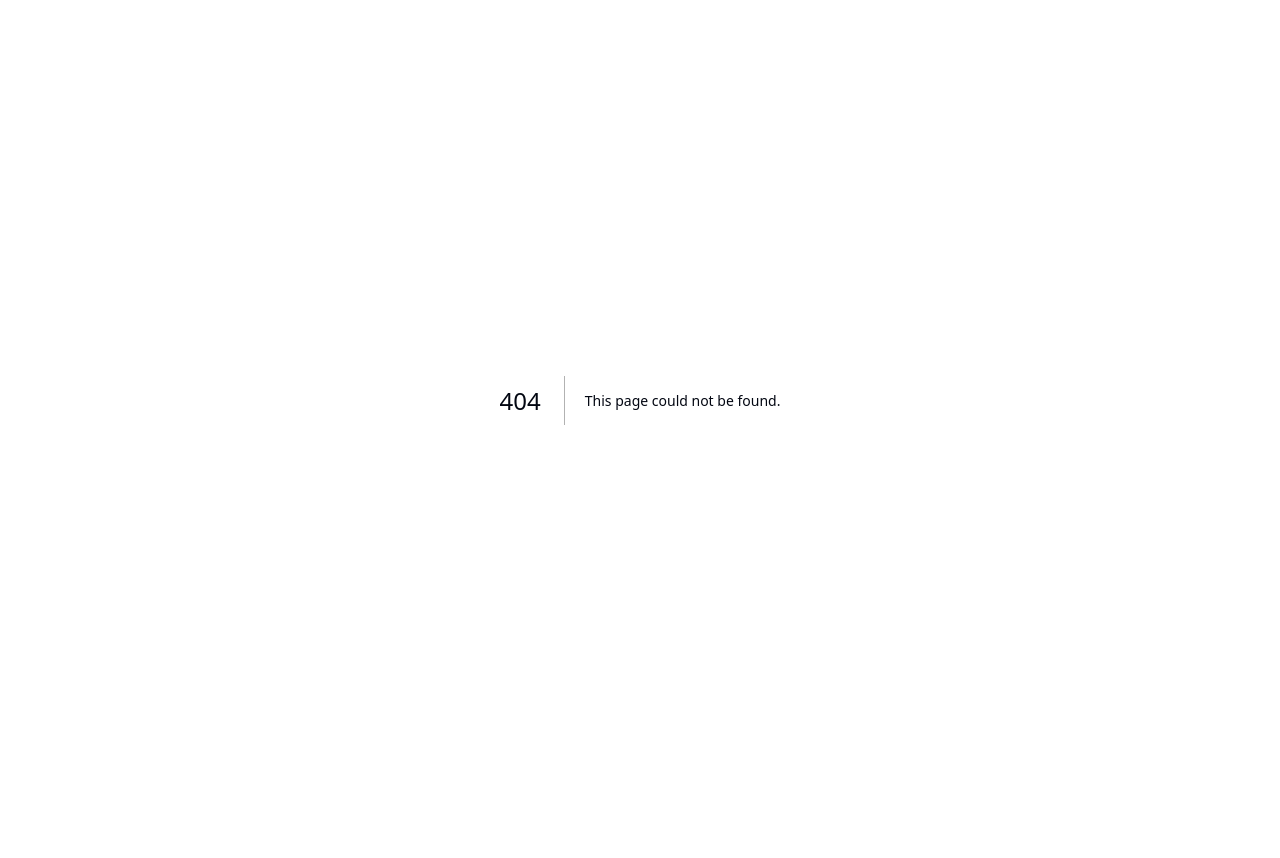
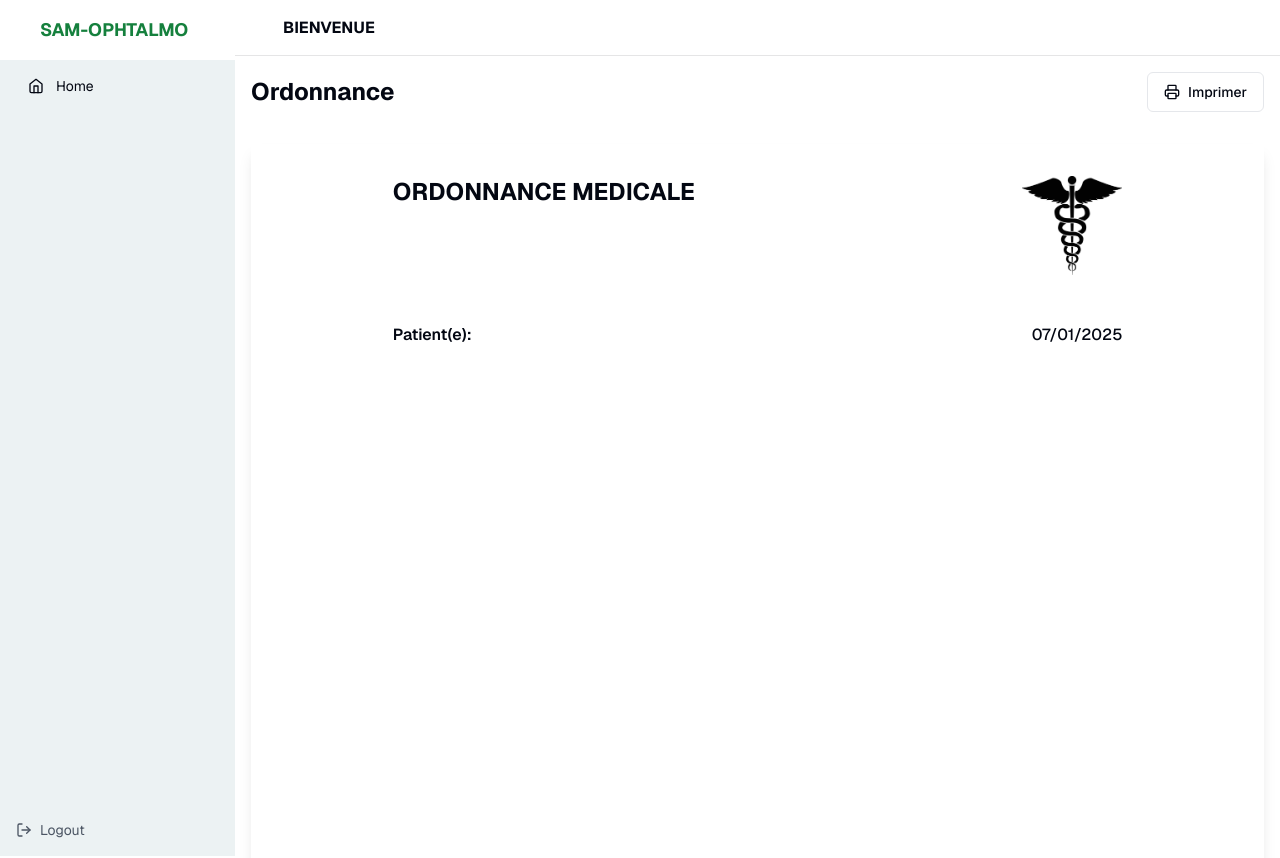
Before and after one commit to Datagramme-Inc/SAM-Ophtalmo, a Next.js app: page /dashboard/medecin/prescription in a window 1280 px wide. Before the commit this address had no page. Shown: the top 858 px of the page. Before the commit the page ends 800 px from the top, so only its background shows below. Built offline with nearby package versions, Linux system fonts and the light colour scheme; no server answers.

Commit message:
feat: add print prescription feature

```diff
--- a/app/dashboard/medecin/patient_detail/[id_patient]/page.tsx
+++ b/app/dashboard/medecin/patient_detail/[id_patient]/page.tsx
@@ -33,6 +33,8 @@ import {
 } from "@/types/entities.types";
 import { UpdateObservation } from "@/app/api/query";
 import { Card, CardHeader, CardTitle, CardContent } from "@/components/ui/card";
+import Link from "next/link";
+import { Pencil, FileText } from "lucide-react";
 
 function page({ params }: { params: { id_patient: string } }) {
   //patient state
@@ -711,6 +713,24 @@ function page({ params }: { params: { id_patient: string } }) {
           </AccordionContent>
         </AccordionItem>
       </Accordion>
+      <div className="flex space-x-4 items-center mt-6">
+        <Link href={`/dashboard/medecin/add_patient?pid=${params.id_patient}`}>
+          <Button variant="outline" size="sm">
+            <Pencil className="mr-2 h-4 w-4" />
+            Modifier
+          </Button>
+        </Link>
+        <Link
+          href={`/dashboard/medecin/prescription?patientName=${encodeURIComponent(
+            `${patient?.nom || ""} ${patient?.prenom || ""}`
+          )}`}
+        >
+          <Button variant="outline" size="sm">
+            <FileText className="mr-2 h-4 w-4" />
+            Ordonnance
+          </Button>
+        </Link>
+      </div>
     </div>
   );
 }
--- /dev/null
+++ b/app/dashboard/medecin/prescription/page.tsx
@@ -0,0 +1,42 @@
+"use client";
+
+import PrintablePrescription from "@/components/PrintablePrescription";
+import { Button } from "@/components/ui/button";
+import { Printer } from "lucide-react";
+import { useSearchParams } from "next/navigation";
+import { RefObject, useRef } from "react";
+import { useReactToPrint } from "react-to-print";
+
+export default function PrescriptionPage() {
+  const searchParams = useSearchParams();
+  const patientName = searchParams.get("patientName") || "";
+  const componentRef = useRef<HTMLDivElement>(null);
+
+  const handlePrint = useReactToPrint({
+    contentRef: componentRef as RefObject<HTMLDivElement>,
+    documentTitle: `Ordonnance_${patientName.replace(/\s+/g, "_")}`,
+  });
+
+  return (
+    <div className="container mx-auto p-4">
+      <div className="flex justify-between items-center mb-8">
+        <h1 className="text-2xl font-bold">Ordonnance</h1>
+        <Button
+          onClick={() => handlePrint()}
+          className="print:hidden"
+          variant="outline"
+        >
+          <Printer className="mr-2 h-4 w-4" />
+          Imprimer
+        </Button>
+      </div>
+
+      <div className="bg-white shadow-lg print:shadow-none" ref={componentRef}>
+        <PrintablePrescription
+          patientName={patientName}
+          className="print-prescription"
+        />
+      </div>
+    </div>
+  );
+}
--- /dev/null
+++ b/components/PrintablePrescription.tsx
@@ -0,0 +1,124 @@
+"use client";
+
+import { format } from "date-fns";
+import { fr } from "date-fns/locale";
+import Image from "next/image";
+import { useEffect, useState } from "react";
+import { createClient } from "@/utils/supabase/client";
+import { User } from "@supabase/supabase-js";
+
+interface PrintablePrescriptionProps {
+  patientName: string;
+  className?: string;
+}
+
+export default function PrintablePrescription({
+  patientName,
+  className = "",
+}: PrintablePrescriptionProps) {
+  const [user, setUser] = useState<User | null>(null);
+  const [userMetadata, setUserMetadata] = useState<any>(null);
+  const supabase = createClient();
+
+  useEffect(() => {
+    const getUser = async () => {
+      const {
+        data: { user },
+      } = await supabase.auth.getUser();
+      if (user) {
+        setUser(user);
+        // Get additional user metadata from your medecins table
+        const { data: medecinData } = await supabase
+          .from("medecins")
+          .select("*")
+          .eq("id", user.id)
+          .single();
+        setUserMetadata(medecinData);
+      }
+    };
+
+    getUser();
+  }, []);
+
+  return (
+    <div
+      className={`w-[21cm] min-h-[29.7cm] p-8 mx-auto bg-white ${className}`}
+    >
+      {/* Header with logo */}
+      <div className="flex justify-between items-start mb-12">
+        <div>
+          <h1 className="text-2xl font-bold mb-4">ORDONNANCE MEDICALE</h1>
+          {userMetadata && (
+            <div className="text-sm">
+              <p className="font-semibold">
+                {userMetadata.role} {userMetadata.prenom} {userMetadata.nom}
+              </p>
+              <p>{userMetadata.service}</p>
+              <p>Tel: {userMetadata.telephone}</p>
+            </div>
+          )}
+        </div>
+        <Image
+          src="/medecins-logo.jpg"
+          alt="Logo medecine"
+          width={100}
+          height={100}
+          className="object-contain"
+        />
+      </div>
+
+      {/* Date and Patient Info */}
+      <div className="flex justify-between mb-8">
+        <div>
+          <p className="font-semibold">Patient(e): {patientName}</p>
+        </div>
+        <div className="text-right">
+          <p>
+            <span className="font-medium">
+              {format(new Date(), "dd/MM/yyyy", { locale: fr })}
+            </span>
+          </p>
+        </div>
+      </div>
+
+      {/* Content Area */}
+      <div className="min-h-[500px] border-b border-gray-300 mb-8">
+        {/* Prescription content will go here */}
+      </div>
+
+      {/* Footer with Signature */}
+      <div className="flex justify-end mt-12">
+        <div className="text-center">
+          <p className="mb-16">Signature:</p>
+          {userMetadata && (
+            <p className="font-semibold">
+              {userMetadata.role} {userMetadata.prenom} {userMetadata.nom}
+            </p>
+          )}
+        </div>
+      </div>
+
+      {/* Print-specific styles */}
+      <style jsx global>{`
+        @media print {
+          @page {
+            size: A4;
+            margin: 0;
+          }
+          body {
+            margin: 0;
+            padding: 0;
+          }
+          .print-prescription {
+            width: 21cm;
+            min-height: 29.7cm;
+            padding: 2cm;
+            margin: 0;
+            background: white;
+            box-shadow: none;
+          }
+        }
+      `}</style>
+    </div>
+  );
+}
--- a/package.json
+++ b/package.json
@@ -37,6 +37,7 @@
     "react-day-picker": "8.10.1",
     "react-dom": "18.2.0",
     "react-hook-form": "^7.52.2",
+    "react-to-print": "^3.0.4",
     "tailwind-merge": "^2.4.0",
     "tailwindcss": "3.4.1",
     "tailwindcss-animate": "^1.0.7",
```
Also changed, not shown: public/medecins-logo.jpg (added), 1 other file (tests, documents, lock files or other folders).
